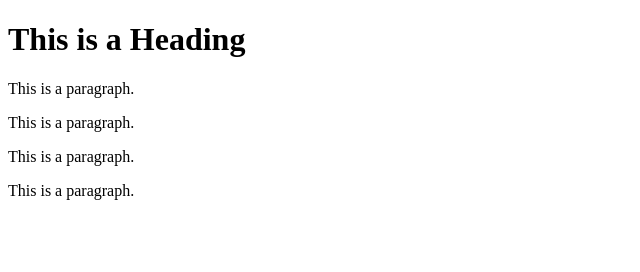
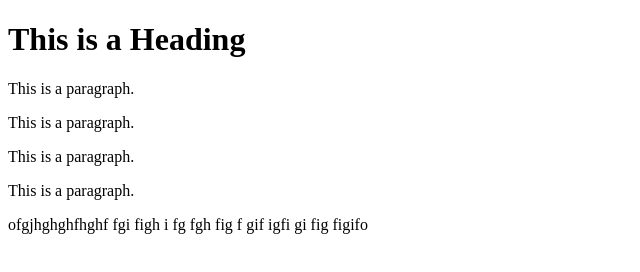
Before and after one commit to GuestUser001/gitExample, a plain HTML site: page index.htm in a window 1280 px wide. Shown: the whole page, without its empty margins (0-640 px from the left). Drawn offline with Linux system fonts and the light colour scheme.

Commit message:
Update index.htm

```diff
--- a/index.htm
+++ b/index.htm
@@ -10,7 +10,7 @@
 <p>This is a paragraph.</p>
 <p>This is a paragraph.</p>
 <p>This is a paragraph.</p>
-
+ ofgjhghghfhghf  fgi figh i fg fgh fig f gif igfi gi fig figifo
 
 </body>
 </html>
```
